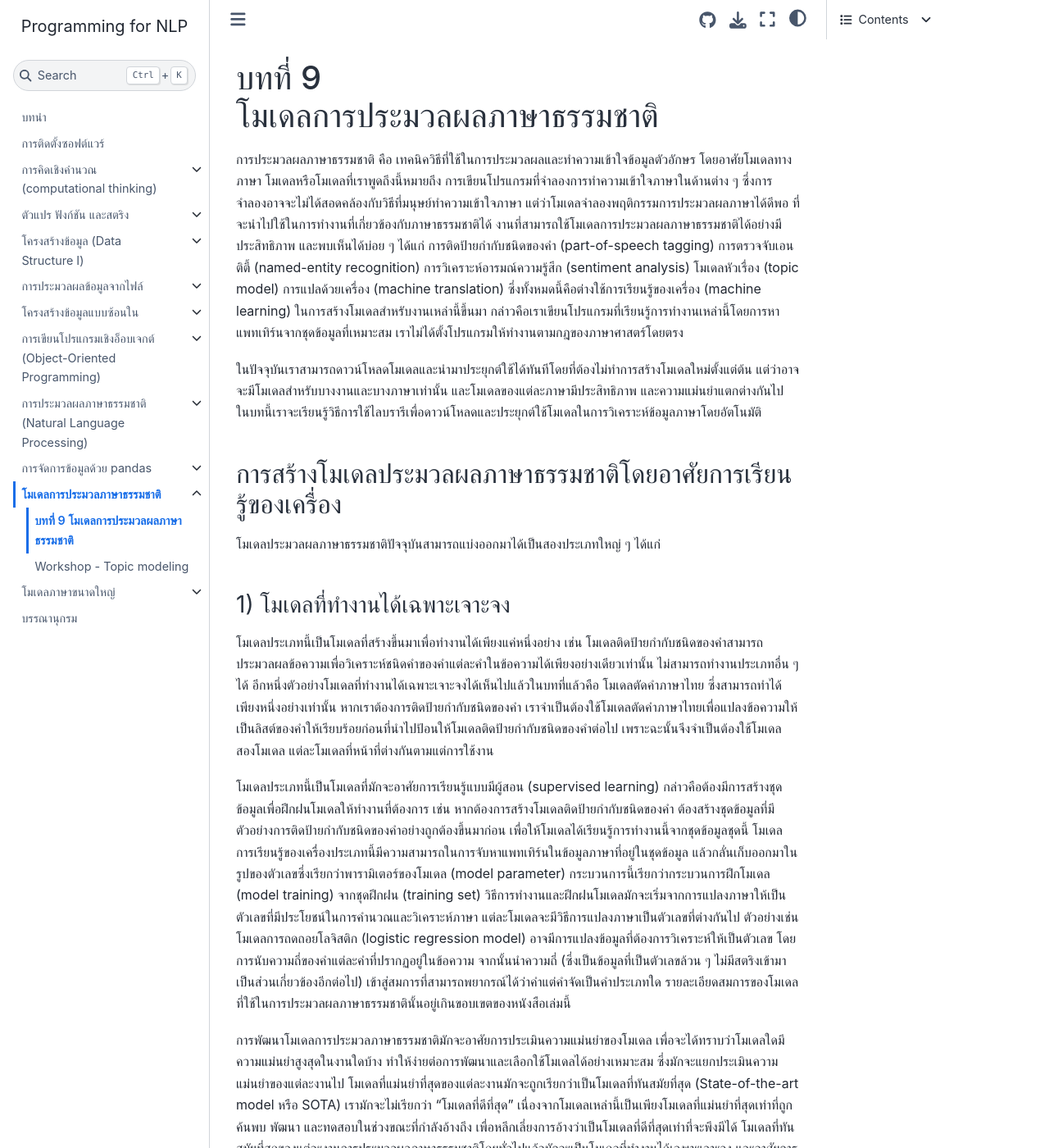
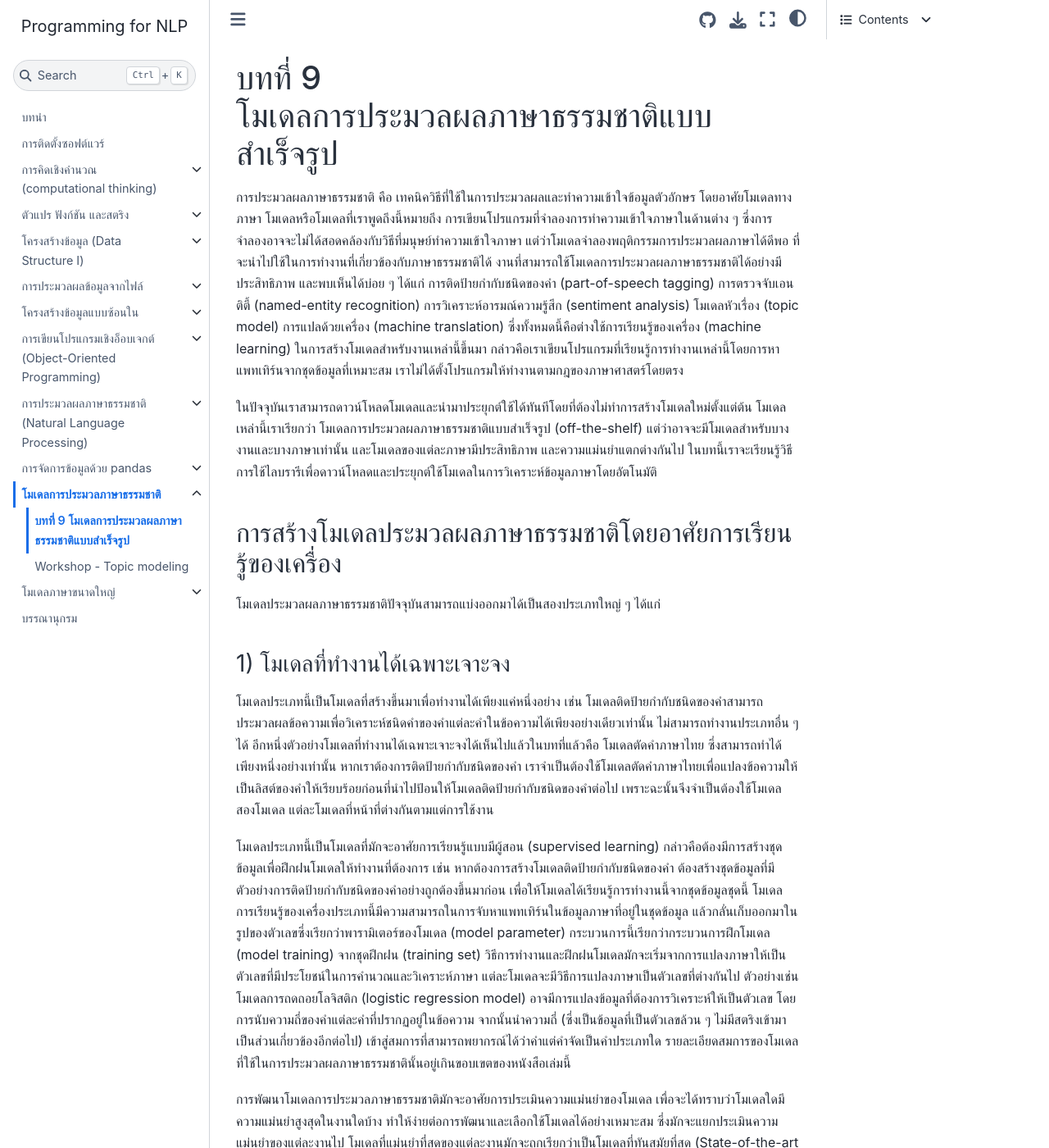
Before and after one commit to attapol/programming-nlp-book, a Jupyter Book: the page built from book/module9/1-ml-nlp-model.md, in a window 1280 px wide and 1400 px high. Shown: the whole window at 82% size. Built offline with Jupyter Book 1.0.4 settings and Sphinx 7.4.7 and the Sphinx Book theme 1.1.4, drawn with Linux system fonts in a browser that asks for light colours; cross-references to code outside the pages are shown as plain code; some of the changed text lies outside the part shown.

Commit message:
Change the chapter name

````diff
--- a/book/module9/1-ml-nlp-model.md
+++ b/book/module9/1-ml-nlp-model.md
@@ -1,9 +1,9 @@
-# บทที่ 9 </br> โมเดลการประมวลผลภาษาธรรมชาติ
+# บทที่ 9 </br> โมเดลการประมวลผลภาษาธรรมชาติแบบสำเร็จรูป
 
 การประมวลผลภาษาธรรมชาติ คือ เทคนิควิธีที่ใช้ในการประมวลผลและทำความเข้าใจข้อมูลตัวอักษร โดยอาศัยโมเดลทางภาษา โมเดลหรือโมเดลที่เราพูดถึงนี้หมายถึง การเขียนโปรแกรมที่จำลองการทำความเข้าใจภาษาในด้านต่าง ๆ ซึ่งการจำลองอาจจะไม่ได้สอดคล้องกับวิธีที่มนุษย์ทำความเข้าใจภาษา แต่ว่าโมเดลจำลองพฤติกรรมการประมวลผลภาษาได้ดีพอ ที่จะนำไปใช้ในการทำงานที่เกี่ยวข้องกับภาษาธรรมชาติได้
 งานที่สามารถใช้โมเดลการประมวลผลภาษาธรรมชาติได้อย่างมีประสิทธิภาพ และพบเห็นได้บ่อย ๆ ได้แก่ การติดป้ายกำกับชนิดของคำ (part-of-speech tagging) การตรวจจับเอนติตี้ (named-entity recognition) การวิเคราะห์อารมณ์ความรู้สึก (sentiment analysis) โมเดลหัวเรื่อง (topic model) การแปลด้วยเครื่อง (machine translation) ซึ่งทั้งหมดนี้คือต่างใช้การเรียนรู้ของเครื่อง (machine learning) ในการสร้างโมเดลสำหรับงานเหล่านี้ขึ้นมา กล่าวคือเราเขียนโปรแกรมที่เรียนรู้การทำงานเหล่านี้โดยการหาแพทเทิร์นจากชุดข้อมูลที่เหมาะสม เราไม่ได้ตั้งโปรแกรมให้ทำงานตามกฎของภาษาศาสตร์โดยตรง
 
-ในปัจจุบันเราสามารถดาวน์โหลดโมเดลและนำมาประยุกต์ใช้ได้ทันทีโดยที่ต้องไม่ทำการสร้างโมเดลใหม่ตั้งแต่ต้น แต่ว่าอาจจะมีโมเดลสำหรับบางงานและบางภาษาเท่านั้น และโมเดลของแต่ละภาษามีประสิทธิภาพ และความแม่นยำแตกต่างกันไป ในบทนี้เราจะเรียนรู้วิธีการใช้ไลบรารีเพื่อดาวน์โหลดและประยุกต์ใช้โมเดลในการวิเคราะห์ข้อมูลภาษาโดยอัตโนมัติ
+ในปัจจุบันเราสามารถดาวน์โหลดโมเดลและนำมาประยุกต์ใช้ได้ทันทีโดยที่ต้องไม่ทำการสร้างโมเดลใหม่ตั้งแต่ต้น โมเดลเหล่านี้เราเรียกว่า โมเดลการประมวลผลภาษาธรรมชาติแบบสำเร็จรูป (off-the-shelf) แต่ว่าอาจจะมีโมเดลสำหรับบางงานและบางภาษาเท่านั้น และโมเดลของแต่ละภาษามีประสิทธิภาพ และความแม่นยำแตกต่างกันไป ในบทนี้เราจะเรียนรู้วิธีการใช้ไลบรารีเพื่อดาวน์โหลดและประยุกต์ใช้โมเดลในการวิเคราะห์ข้อมูลภาษาโดยอัตโนมัติ
 
 ## การสร้างโมเดลประมวลผลภาษาธรรมชาติโดยอาศัยการเรียนรู้ของเครื่อง
 
@@ -15,7 +15,7 @@
 โมเดลประเภทนี้เป็นโมเดลที่มักจะอาศัยการเรียนรู้แบบมีผู้สอน (supervised learning) กล่าวคือต้องมีการสร้างชุดข้อมูลเพื่อฝึกฝนโมเดลให้ทำงานที่ต้องการ เช่น หากต้องการสร้างโมเดลติดป้ายกำกับชนิดของคำ ต้องสร้างชุดข้อมูลที่มีตัวอย่างการติดป้ายกำกับชนิดของคำอย่างถูกต้องขึ้นมาก่อน เพื่อให้โมเดลได้เรียนรู้การทำงานนี้จากชุดข้อมูลชุดนี้ โมเดลการเรียนรู้ของเครื่องประเภทนี้มีความสามารถในการจับหาแพทเทิร์นในข้อมูลภาษาที่อยู่ในชุดข้อมูล แล้วกลั่นเก็บออกมาในรูปของตัวเลขซึ่งเรียกว่าพารามิเตอร์ของโมเดล (model parameter) กระบวนการนี้เรียกว่ากระบวนการฝึกโมเดล (model training) จากชุดฝึกฝน (training set) วิธีการทำงานและฝึกฝนโมเดลมักจะเริ่มจากการแปลงภาษาให้เป็นตัวเลขที่มีประโยชน์ในการคำนวณและวิเคราะห์ภาษา แต่ละโมเดลจะมีวิธีการแปลงภาษาเป็นตัวเลขที่ต่างกันไป ตัวอย่างเช่น โมเดลการถดถอยโลจิสติก (logistic regression model) อาจมีการแปลงข้อมูลที่ต้องการวิเคราะห์ให้เป็นตัวเลข โดยการนับความถี่ของคำแต่ละคำที่ปรากฏอยู่ในข้อความ จากนั้นนำความถี่ (ซึ่งเป็นข้อมูลที่เป็นตัวเลขล้วน ๆ ไม่มีสตริงเข้ามาเป็นส่วนเกี่ยวข้องอีกต่อไป) เข้าสู่สมการที่สามารถพยากรณ์ได้ว่าคำแต่คำจัดเป็นคำประเภทใด รายละเอียดสมการของโมเดลที่ใช้ในการประมวลผลภาษาธรรมชาตินั้นอยู่เกินขอบเขตของหนังสือเล่มนี้
 
 การพัฒนาโมเดลการประมวลภาษาธรรมชาติมักจะอาศัยการประเมินความแม่นยำของโมเดล เพื่อจะได้ทราบว่าโมเดลใดมีความแม่นยำสูงสุดในงานใดบ้าง  ทำให้ง่ายต่อการพัฒนาและเลือกใช้โมเดลได้อย่างเหมาะสม ซึ่งมักจะแยกประเมินความแม่นยำของแต่ละงานไป โมเดลที่แม่นยำที่สุดของแต่ละงานมักจะถูกเรียกว่าเป็นโมเดลที่ทันสมัยที่สุด (State-of-the-art model หรือ SOTA) เรามักจะไม่เรียกว่า “โมเดลที่ดีที่สุด” เนื่องจากโมเดลเหล่านี้เป็นเพียงโมเดลที่แม่นยำที่สุดเท่าที่ถูกค้นพบ พัฒนา และทดสอบในช่วงขณะที่กำลังอ้างถึง เพื่อหลีกเลี่ยงการอ้างว่าเป็นโมเดลที่ดีที่สุดเท่าที่จะพึงมีได้ โมเดลที่ทันสมัยที่สุดของแต่ละงานการประมวลผลภาษาธรรมชาติโดยทั่วไปแล้วมักจะเป็นโมเดลที่ทำงานได้เฉพาะเจาะจง และอาศัยการเรียนรู้แบบมีผู้สอน เนื่องจากเป็นการพัฒนาเพื่อมุ่งเน้นเพียงจุดประสงค์เดียว และโมเดลเหล่านี้มักจะมีความสามารถในการเรียนรู้เรื่องที่เจาะจงจากข้อมูลปริมาณมากได้อย่างมีประสิทธิภาพ กล่าวคือพยายามตรวจจับหาแพทเทิร์นที่มีประโยชน์ให้ได้มากที่สุดตามแต่ปริมาณข้อมูลที่อยู่ในชุดฝึกฝน
-เนื้อหาในบทนี้จะเน้นโมเดลประเภทนี้สำหรับการประมวลภาษาไทย โมเดลบางประเภทที่แนะนำในบทนี้อาจจะไม่ใช่โมเดลที่ทันสมัยที่สุด หากแต่เป็นโมเดลที่สามารถนำไปใช้งานได้ง่าย และความแม่นยำไม่ได้ห่างจากโมเดลที่ทันสมัยที่สุดมากนัก ทั้งนี้ผู้เขียนโปรแกรมควรทราบว่าโมเดลที่นำมาใช้โดยผ่านไลบรารีนั้นมีความแม่นยำเพียงใด หรือมีการประเมินผลโดยอิงชุดข้อมูลที่ได้รับการยอมรับว่ามีคุณภาพดีหรือไม่
+เนื้อหาในบทนี้จะเน้นโมเดลประเภทนี้สำหรับการประมวลภาษาไทย โมเดลบางประเภทที่แนะนำในบทนี้อาจจะไม่ใช่โมเดลที่ทันสมัยที่สุด หากแต่เป็นโมเดลสำเร็จรูปที่สามารถนำไปใช้งานได้ง่าย และความแม่นยำไม่ได้ห่างจากโมเดลที่ทันสมัยที่สุดมากนัก ทั้งนี้ผู้เขียนโปรแกรมควรทราบว่าโมเดลที่นำมาใช้โดยผ่านไลบรารีนั้นมีความแม่นยำเพียงใด หรือมีการประเมินผลโดยอิงชุดข้อมูลที่ได้รับการยอมรับว่ามีคุณภาพดีหรือไม่
 
 ### 2) โมเดลที่ทำงานได้หลากหลาย
 
@@ -152,9 +152,9 @@ for ent in doc.ents:
 จากข้อความตัวอย่างที่ป้อนเข้าไป ตัวประมวลผลรู้จำชื่อเอนทิตีที่เป็นบุคคลทั้งหมดสองชื่อ ได้แก่  张伟 (จางเหว่ย) และ 李娜 (หลีน่า) และเอนทิตีแบบภูมิรัฐศาสตร์ (GPE ซึ่งย่อมาจาก geopolitical entity) หนึ่งชื่อ 上海 (เมืองเซี่ยงไฮ้)
 
 
-## การวิเคราะห์อารมณ์ความรู้สึก (Sentiment Analysis)
+## การวิเคราะห์อารมณ์ความรู้สึก
 
-การวิเคราะห์อารมณ์ความรู้สึก คือ กระบวนการในการตรวจจับและจำแนกอารมณ์หรือความรู้สึกที่แสดงออกมาในข้อความ โดยใช้เทคนิคทางด้านการประมวลผลภาษาธรรมชาติ และการเรียนรู้ของเครื่อง การวิเคราะห์อารมณ์ความรู้สึกมักถูกใช้เพื่อประเมินความคิดเห็นของผู้ที่ใช้งานระบบ หรือผู้บริโภคที่มีต่อผลิตภัณฑ์ บริการ รวมถึงการประเมินความคิดเห็นของบุคคลทั่วไปที่มีต่อเหตุการณ์ต่าง ๆ โดยสามารถจำแนกออกเป็นอารมณ์เชิงบวก เชิงลบ หรือเป็นกลาง การวิเคราะห์อารมณ์ความรู้สึกนับว่าเป็นการประยุกต์ใช้การประมวลผลภาษาธรรมชาติในโลกของวิทยาการข้อมูลที่เห็นเด่นชัด และเป็นที่นิยมที่สุดชนิดหนึ่งในปัจจุบัน ตัวอย่างของการวิเคราะห์อารมณ์ความรู้สึกมีอยู่หลากหลายแบบ เช่น
+การวิเคราะห์อารมณ์ความรู้สึก (sentiment analysis) คือ กระบวนการในการตรวจจับและจำแนกอารมณ์หรือความรู้สึกที่แสดงออกมาในข้อความ โดยใช้เทคนิคทางด้านการประมวลผลภาษาธรรมชาติ และการเรียนรู้ของเครื่อง การวิเคราะห์อารมณ์ความรู้สึกมักถูกใช้เพื่อประเมินความคิดเห็นของผู้ที่ใช้งานระบบ หรือผู้บริโภคที่มีต่อผลิตภัณฑ์ บริการ รวมถึงการประเมินความคิดเห็นของบุคคลทั่วไปที่มีต่อเหตุการณ์ต่าง ๆ โดยสามารถจำแนกออกเป็นอารมณ์เชิงบวก เชิงลบ หรือเป็นกลาง การวิเคราะห์อารมณ์ความรู้สึกนับว่าเป็นการประยุกต์ใช้การประมวลผลภาษาธรรมชาติในโลกของวิทยาการข้อมูลที่เห็นเด่นชัด และเป็นที่นิยมที่สุดชนิดหนึ่งในปัจจุบัน ตัวอย่างของการวิเคราะห์อารมณ์ความรู้สึกมีอยู่หลากหลายแบบ เช่น
 
 ```{margin} คำศัพท์
 การวิเคราะห์อารมณ์ความรู้สึก (sentiment analysis) การวิเคราะห์และจัดกลุ่มอารมณ์ความรู้สึกที่ปรากฏในข้อความหรือข้อมูล
````
